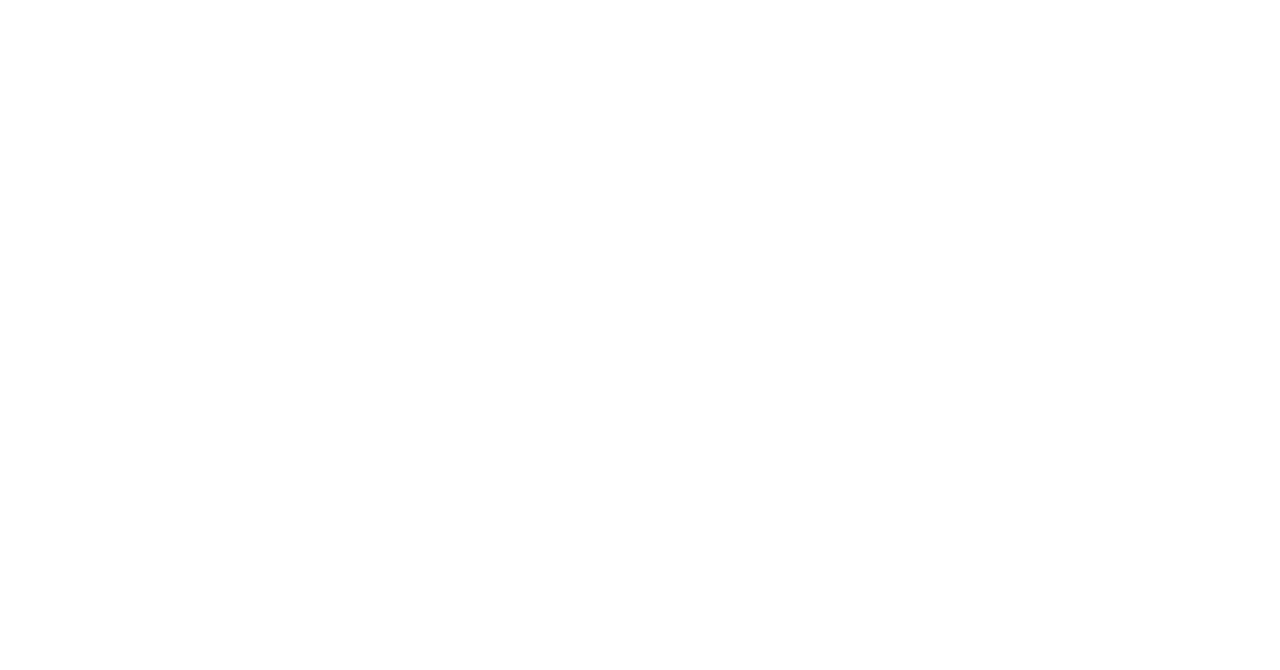
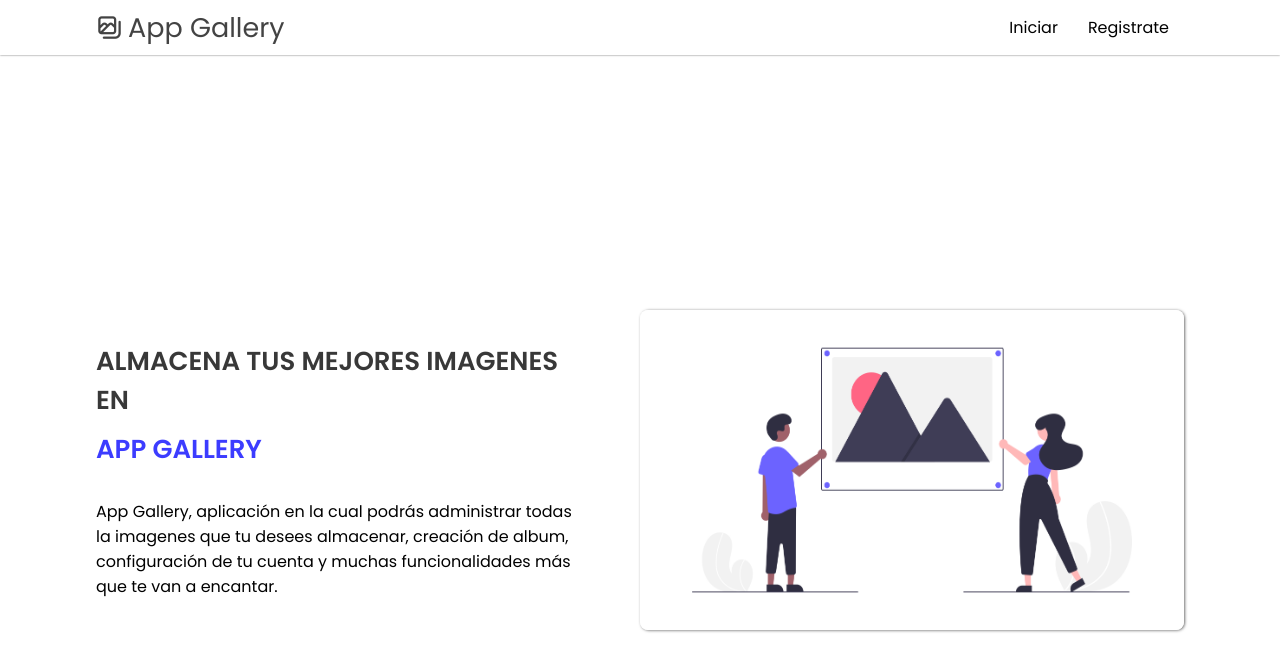
Before and after one commit to franciscojosebellosalcedo/app_gallery, a React (Create React App) app: page / in a window 1280 px wide. Shown: the top 670 px of the page. Built offline with nearby package versions, Linux system fonts and the light colour scheme.

Commit message:
restauracion de las rutas

```diff
--- a/src/App.js
+++ b/src/App.js
@@ -13,7 +13,7 @@
 function App() {
   const router = createBrowserRouter([
     {
-      path: "/app_gallery",
+      path: "/",
       element: <Home />,
     },
     {
--- a/src/pages/nav/Nav.jsx
+++ b/src/pages/nav/Nav.jsx
@@ -5,7 +5,7 @@
   return (
     <header className="home__header">
     <nav className="home__nav">
-      <NavLink to="/app_gallery" className="home__logo">
+      <NavLink to="/" className="home__logo">
         <i class="uil uil-images icon"></i>App Gallery
       </NavLink>
       <ul className="home__nav__list">
```
Also changed, not shown: 7 other files (tests, documents, lock files or other folders).
